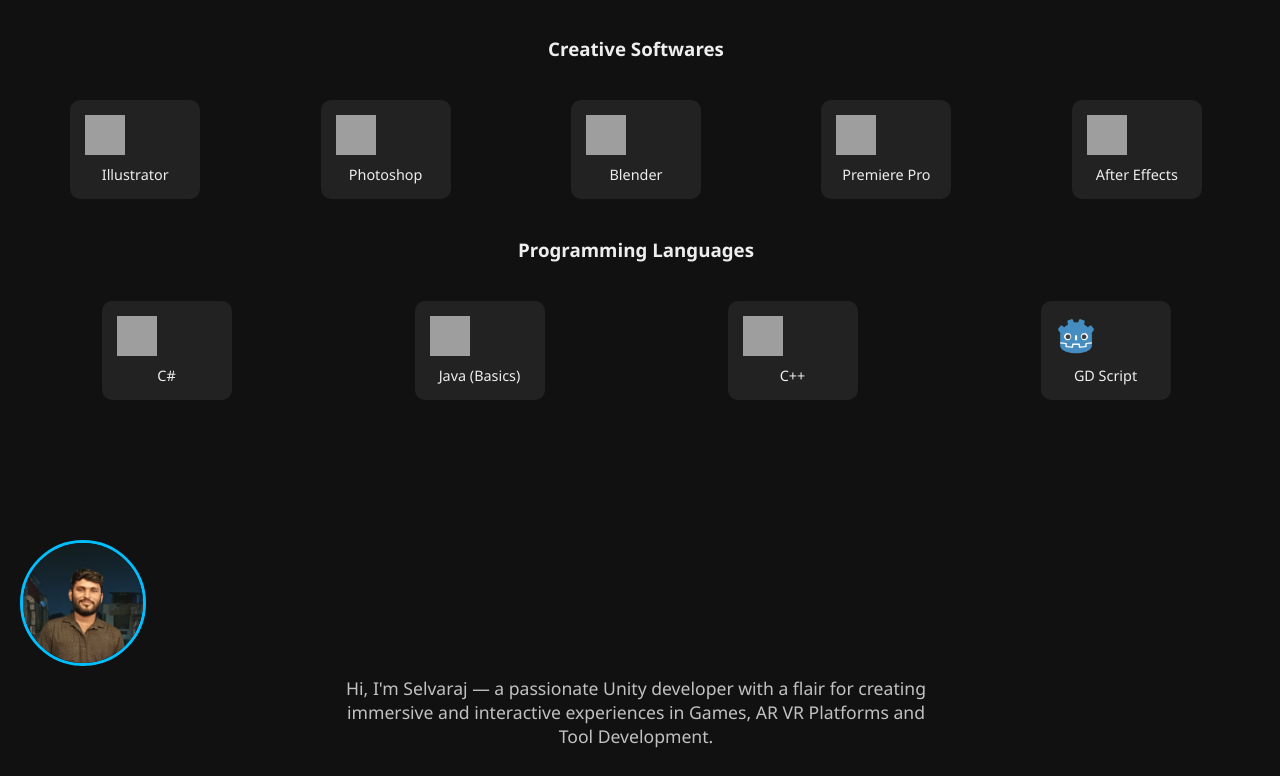
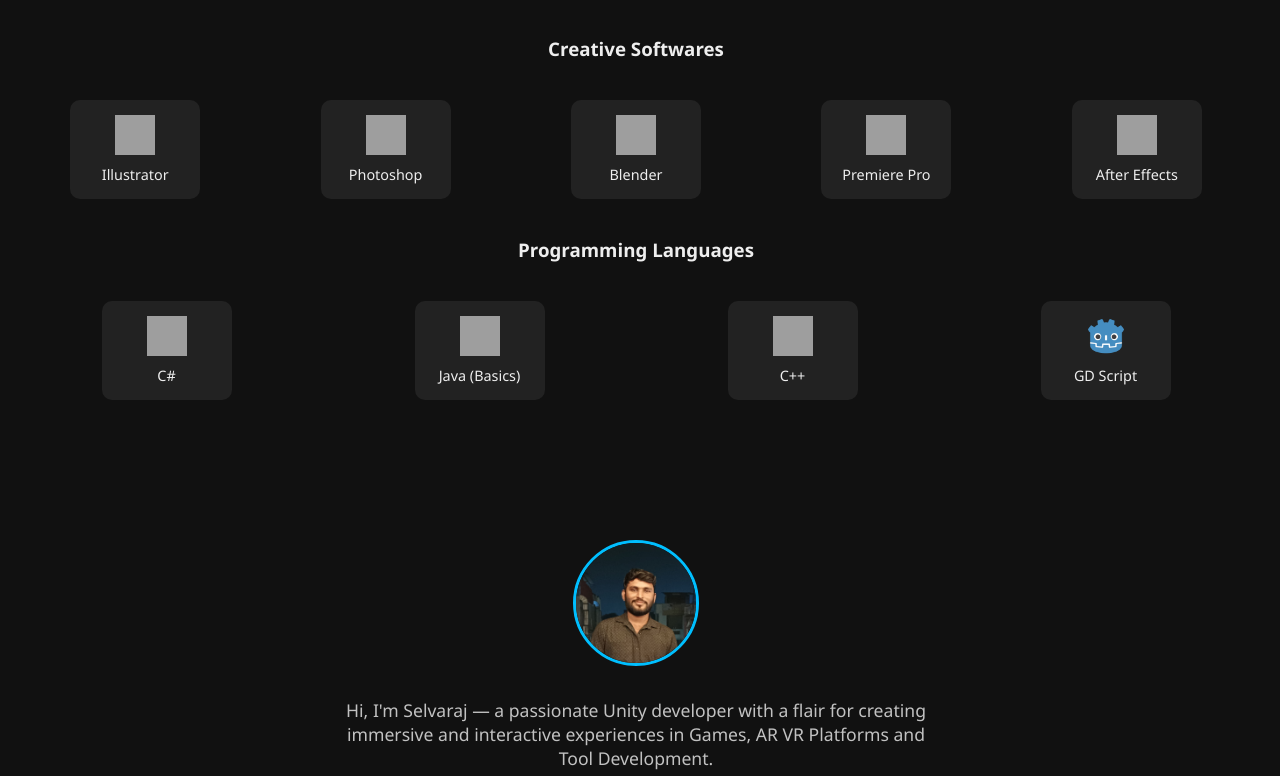
Before and after one commit to Selva1910/selva1910.github.io, a plain HTML site: page index.html in a window 1280 px wide. Shown: the part 2384-3160 px from the top of the page. Drawn offline with Linux system fonts and the light colour scheme; grey boxes are pictures that could not be loaded.

Commit message:
Updates on Centering

```diff
--- a/style.css
+++ b/style.css
@@ -300,6 +300,11 @@
     width: 100px;
     text-align: center;
     transition: transform 0.2s ease;
+    display: flex;               /* Use flexbox */
+    flex-direction: column;     /* Stack items vertically */
+    align-items: center;        /* Center horizontally */
+    justify-content: center;    /* Center vertically */
+
 }
 
 .skill-card:hover {
@@ -310,6 +315,7 @@
     width: 40px;
     height: 40px;
     margin-bottom: 10px;
+
 }
 
 .skill-card span {
@@ -518,7 +524,9 @@
 
 .contact-profile {
     text-align: center;
-    margin-bottom: 20px;
+    display: flex;
+    flex-direction: column;
+    align-items: center;
 }
 
 .profile-pic {
@@ -528,7 +536,6 @@
     object-fit: cover;
     border: 3px solid #00bfff;
     margin-bottom: 10px;
-
 }
 
 .profile-desc {
@@ -587,6 +594,7 @@
     .skill-card img {
         width: 30px;
         height: auto;
+        align-content: center;
     }
 }
 
```
Also changed, not shown: index.html (+1 -0 lines).
